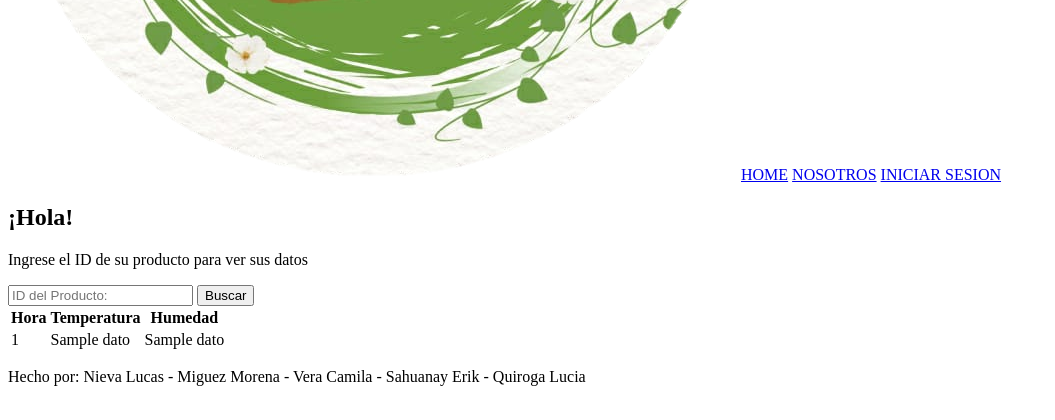
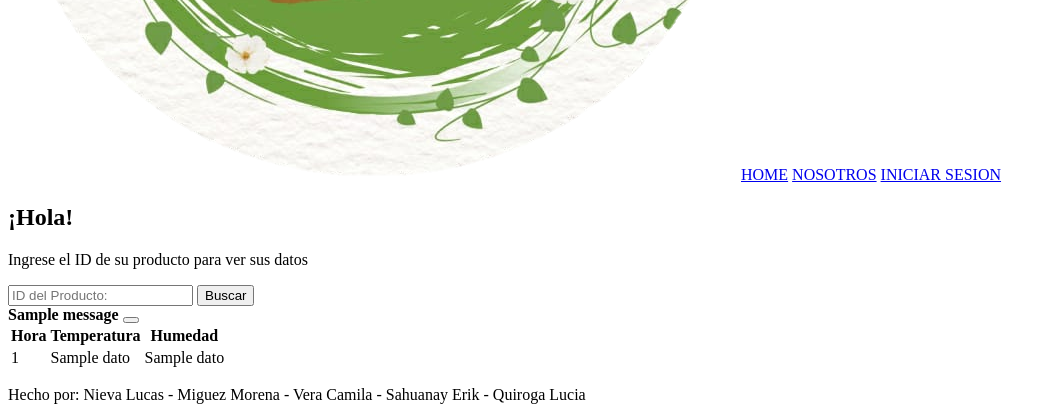
Before and after one commit to NievaLucas/Web-Plantz, a Flask app: template src/templates/statistic.html in a window 1280 px wide. Shown: the part 517-937 px from the top of the page, without its empty margins (0-1055 px from the left). Before the commit the page ends 903 px from the top, so only its background shows below. Run offline with Flask 3, Linux system fonts and the light colour scheme; the template is opened without the code that fills it: most values are stand-ins (such as "Sample title", 1, 10 or a date in 2020); one stand-in notice (Sample message) is shown.

Commit message:
Manejo de error en caso de no encontrar id

```diff
--- a/src/templates/statistic.html
+++ b/src/templates/statistic.html
@@ -16,6 +16,17 @@
             <button name="search">Buscar</button>
         </form>
     </div>
+
+    {% with messages = get_flashed_messages() %}
+        {% if messages %}
+            {% for message in messages %}
+                <div class="alert alert-success alert-dismissible fade show" role="alert">
+                    <strong> {{ message }} </strong>
+                    <button type="button" class="btn-close" data-bs-dismiss="alert" aria-label="Close"></button>
+                </div>
+            {% endfor %}
+        {% endif %}
+    {% endwith %}
 
     <div>
         <table>
```
